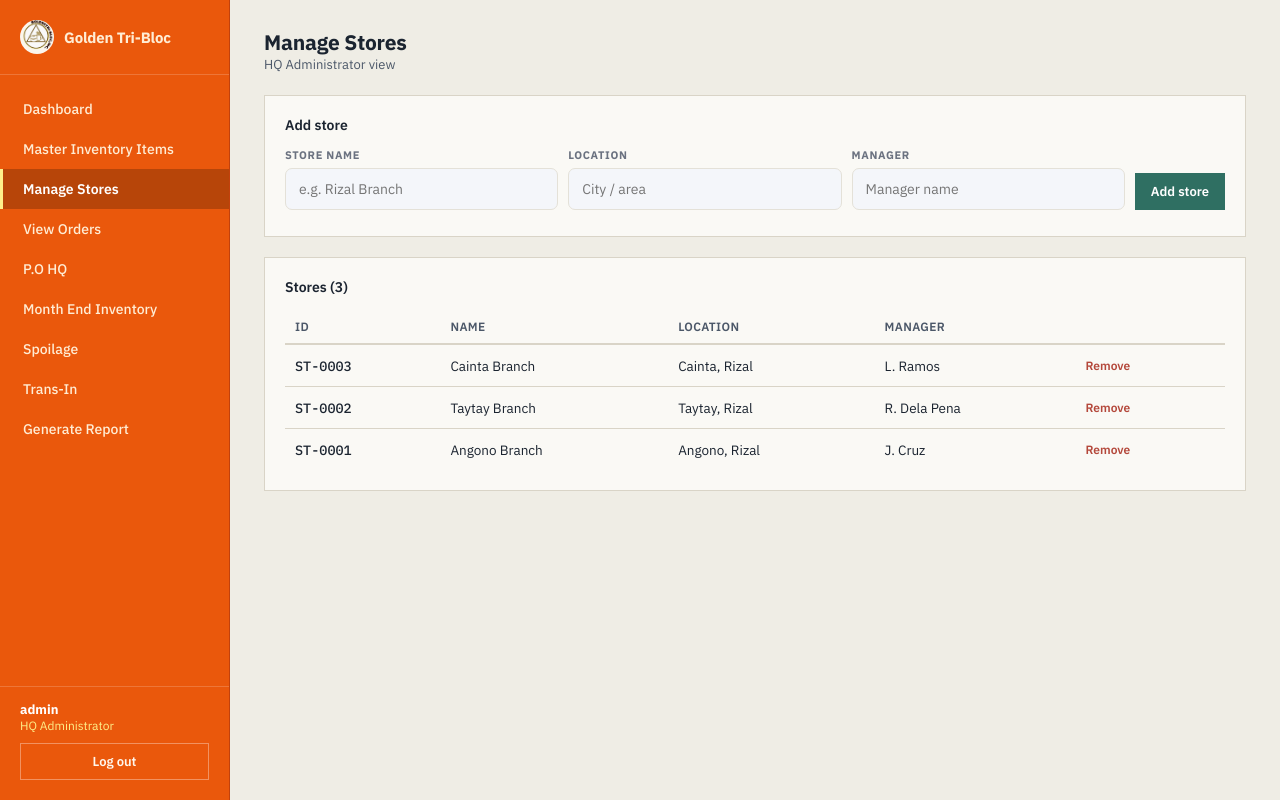
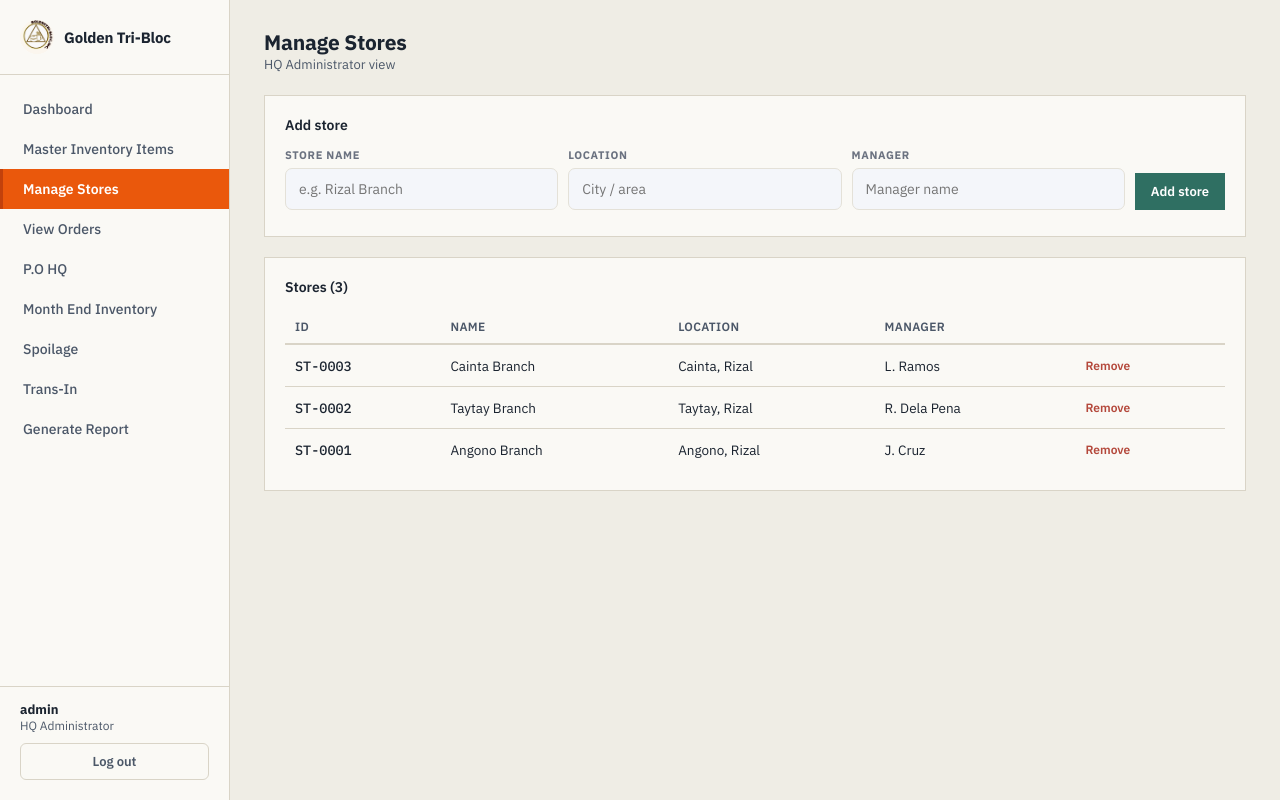
Before and after one commit to kviernes255lfi-a11y/GTBI-Multi-Store-Ordering-System, a Flask app: page /admin/stores in a window 1280 px wide. Run offline with Flask 3, Linux system fonts and the light colour scheme; a user stored in the database is signed in; data comes from the database, SQL or seed files in the repository.

Commit message:
Update style.css

```diff
--- a/static/css/style.css
+++ b/static/css/style.css
@@ -37,20 +37,22 @@ a{color:inherit;}
 .primary-btn{width:100%;padding:13px;background:linear-gradient(90deg,var(--amber-dark),var(--amber));color:#fff;border:none;border-radius:7px;font-weight:700;font-size:13.5px;letter-spacing:.04em;text-transform:uppercase;margin-top:8px;}
 .primary-btn:hover{filter:brightness(1.06);}
 
-/* ---------- APP SHELL ---------- */
+/* ---------- APP SHELL & LIGHT SIDEBAR ---------- */
 .shell{display:flex;min-height:100vh;}
-.sidebar{width:230px;flex-shrink:0;background:#EA580C;color:#FFF7ED;display:flex;flex-direction:column;padding:20px 0;border-right:1px solid #C2410C;}
-.sidebar .brand{display:flex;align-items:center;gap:10px;color:#ffffff;padding:0 20px 20px;margin:0;border-bottom:1px solid rgba(255,255,255,.18);font-size:15px;font-weight:700;letter-spacing:-.01em;}
+.sidebar{width:230px;flex-shrink:0;background:#FAF9F5;color:var(--ink);display:flex;flex-direction:column;padding:20px 0;border-right:1px solid var(--line);}
+.sidebar .brand{display:flex;align-items:center;gap:10px;color:var(--ink);padding:0 20px 20px;margin:0;border-bottom:1px solid var(--line);font-size:15px;font-weight:700;letter-spacing:-.01em;}
 .sidebar .brand img{width:34px;height:34px;border-radius:50%;object-fit:cover;flex-shrink:0;background:#FBF6EE;}
-.sidebar .brand span{color:#FFEDD5;}
+.sidebar .brand span{color:var(--ink);}
+
 nav{flex:1;padding:14px 0;overflow-y:auto;}
-nav a{display:block;text-decoration:none;padding:11px 20px;color:#FFEDD5;font-size:14px;font-weight:500;border-left:3px solid transparent;}
-nav a:hover{background:rgba(255,255,255,.15);color:#ffffff;}
-nav a.active{background:rgba(0,0,0,.22);color:#ffffff;border-left-color:#FEF08A;font-weight:600;}
-.sidebar-foot{padding:14px 20px 0;border-top:1px solid rgba(255,255,255,.18);}
-.who{font-size:12px;color:#FEF08A;margin-bottom:10px;}
-.who b{color:#ffffff;display:block;font-size:13px;}
-.logout-btn{display:block;text-align:center;text-decoration:none;width:100%;padding:9px;background:transparent;border:1px solid rgba(255,255,255,.35);color:#FFF7ED;font-size:13px;font-weight:600;box-sizing:border-box;}
+nav a{display:block;text-decoration:none;padding:11px 20px;color:var(--ink-soft);font-size:14px;font-weight:500;border-left:3px solid transparent;transition:all 0.2s;}
+nav a:hover{background:#F3F4F6;color:var(--ink);}
+nav a.active{background:#EA580C;color:#ffffff;border-left-color:#C2410C;font-weight:600;}
+
+.sidebar-foot{padding:14px 20px 0;border-top:1px solid var(--line);}
+.who{font-size:12px;color:var(--ink-soft);margin-bottom:10px;}
+.who b{color:var(--ink);display:block;font-size:13px;}
+.logout-btn{display:block;text-align:center;text-decoration:none;width:100%;padding:9px;background:transparent;border:1px solid var(--line);color:var(--ink-soft);font-size:13px;font-weight:600;box-sizing:border-box;border-radius:6px;}
 .logout-btn:hover{background:var(--red);border-color:var(--red);color:#fff;}
 
 .main{flex:1;min-width:0;padding:28px 34px;overflow-x:auto;}
@@ -58,7 +60,7 @@ nav a.active{background:rgba(0,0,0,.22);color:#ffffff;border-left-color:#FEF08A;
 .topbar h1{font-size:21px;margin:0;letter-spacing:-.01em;}
 .topbar .sub{color:var(--ink-soft);font-size:13px;}
 
-/* ---------- CUSTOM STAT CARDS (Bagong Design) ---------- */
+/* ---------- CUSTOM STAT CARDS ---------- */
 .custom-stat-row {
   display: grid;
   grid-template-columns: repeat(auto-fit, minmax(260px, 1fr));
@@ -117,7 +119,6 @@ nav a.active{background:rgba(0,0,0,.22);color:#ffffff;border-left-color:#FEF08A;
 .accepted-card .stat-icon { background: #ECFEFF; color: #06B6D4; }
 .received-card .stat-icon { background: #F0FDF4; color: #22C55E; }
 
-
 /* ---------- CUSTOM PANEL & TABLE (Matingkad na Orange Header) ---------- */
 .custom-panel {
   background: #FFFFFF;
@@ -175,7 +176,7 @@ nav a.active{background:rgba(0,0,0,.22);color:#ffffff;border-left-color:#FEF08A;
   background-color: #FAFAFA;
 }
 
-/* Old classes for fallback support */
+/* Fallback Classes */
 .panel{background:var(--panel);border:1px solid var(--line);padding:20px;margin-bottom:20px;}
 .panel h3{margin:0 0 14px;font-size:14px;font-weight:600;}
 .form-row{display:flex;gap:10px;flex-wrap:wrap;align-items:flex-end;margin-bottom:6px;}
```
